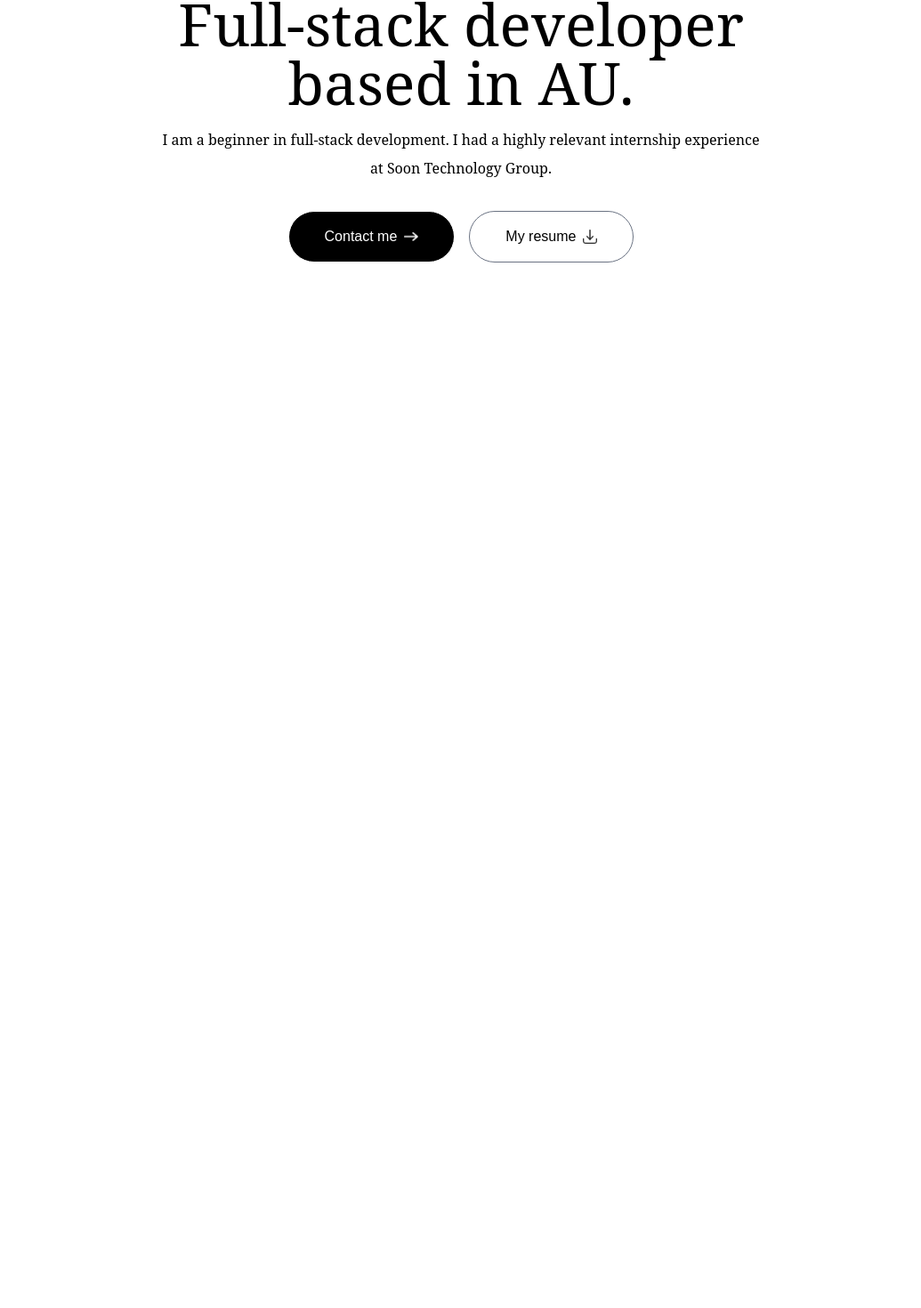
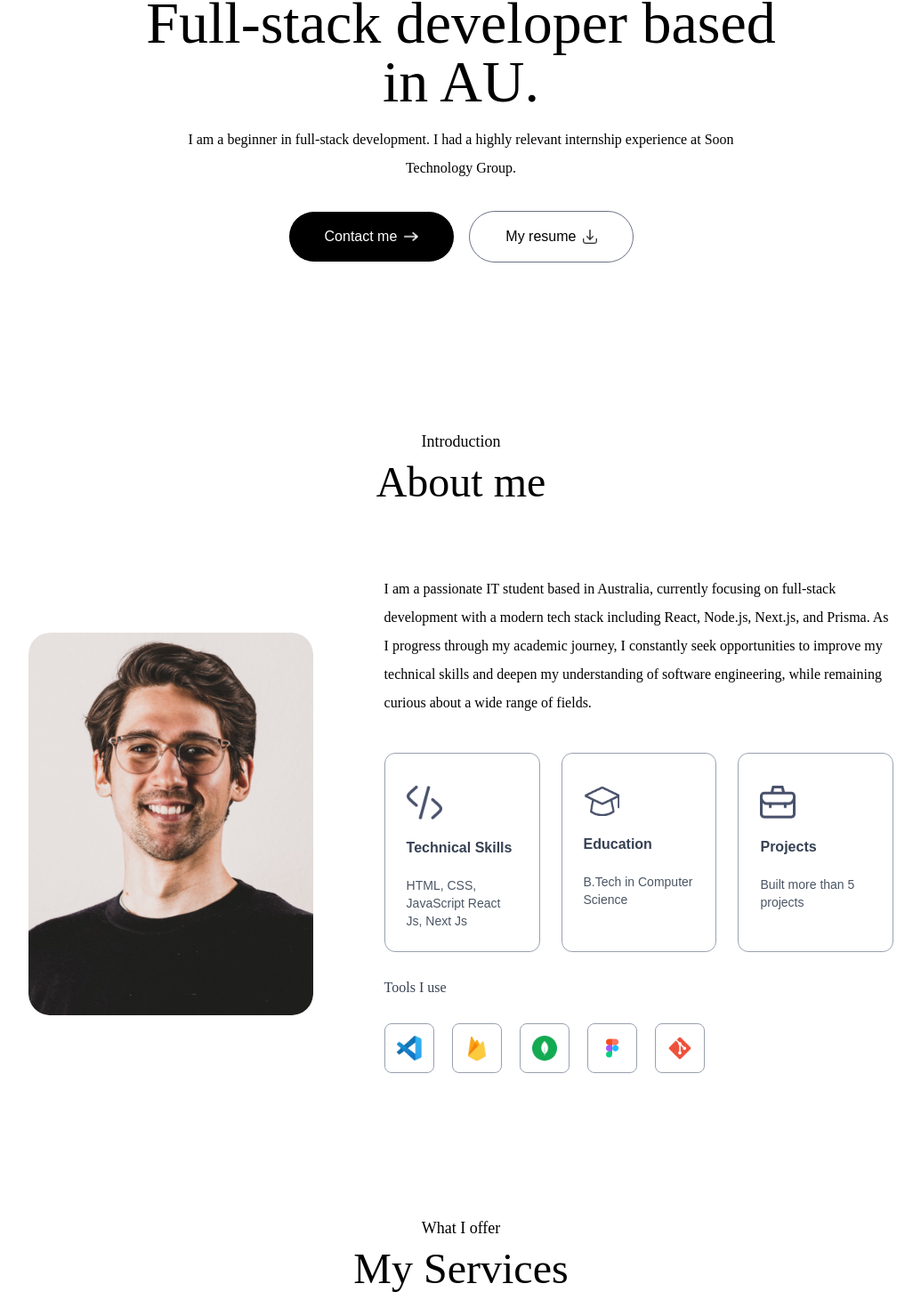
Before and after one commit to shuttle666/My-Profile, a Next.js app: page / in a window 1280 px wide. Shown: the part 358-1828 px from the top of the page at 89% size, without its empty margins (122-1157 px from the left). Before the commit the page ends 800 px from the top, so only its background shows below. Built offline with nearby package versions, Linux system fonts and the light colour scheme; a web font is replaced by a local one.

Commit message:
feat: Add an introduction section.

```diff
--- a/app/components/About.jsx
+++ b/app/components/About.jsx
@@ -1,10 +1,50 @@
 import React from 'react'
+import Image from 'next/image'
+import { assets, infoList, toolsData } from '@/assets/assets'
 
 const About = () => {
   return (
-    <div>
-      <h4>Introduction</h4>
-      <h2>About me</h2>
+    <div id='about' className='w-full px-[12%] py-10 scroll-mt-20'>
+      <h4 className='text-center mb-2 text-lg font-Ovo'>Introduction</h4>
+      <h2 className='text-center text-5xl font-Ovo'>About me</h2>
+
+      {/* 介绍 */}
+      <div className='flex flex-col lg:flex-row items-center gap-20 my-20'>
+        {/* 左侧照片 */}
+        <div className='w-64 sm:w-80 rounded-3xl max-w-none'>
+          <Image src={assets.user_image} alt='user_image' className='w-full rounded-3xl'/>
+        </div>
+
+        {/* 右侧介绍 */}
+        <div className='flex-1'>
+          <p className='mb-10 max-w-2xl font-Ovo'>
+            I am a passionate IT student based in Australia, currently focusing on full-stack development with a modern tech stack including React, Node.js, Next.js, and Prisma. As I progress through my academic journey, I constantly seek opportunities to improve my technical skills and deepen my understanding of software engineering, while remaining curious about a wide range of fields.
+          </p>
+
+          <ul className='grid grid-cols-1 sm:grid-cols-3 gap-6 max-w-2xl'>
+            {infoList.map(({icon, iconDark, title, description}, index)=>(
+              <li className='border-[0.5px] border-gray-400 rounded-xl p-6 cursor-pointer hover:bg-lightHover hover:-translate-y-1 duration-500 hover:shadow-black'
+              key={index}>
+
+                <Image src={icon} alt={title} className='w-10 mt-3'/>
+                <h3 className='my-4 font-semibold text-gray-700'>{title}</h3>
+                <p className='text-gray-600 text-sm'>{description}</p>
+              </li>
+            ))}
+          </ul>
+
+          <h4 className='my-6 text-gray-700 font-Ovo'>Tools I use</h4>
+
+          <ul className='flex item-center gap-3 sm:gap-5'>
+            {toolsData.map((tool, index)=>(
+              <li className='flex items-center justify-center w-12 sm:w-14 aspect-square border border-gray-400 rounded-lg cursor-pointer hover:-translate-y-1 duration-500' key={index}>
+                <Image src={tool} alt='Tool' className='w-5 sm:w-7'/>
+              </li>
+            ))}
+          </ul>
+
+        </div>
+      </div>
     </div>
   )
 }
--- a/app/components/Navbar.jsx
+++ b/app/components/Navbar.jsx
@@ -5,6 +5,8 @@
 const Navbar = () => {
 
   const sideMenuRef = React.useRef();
+
+  const [isScroll, setIsScroll] = React.useState(false)
 
   const openMenu = ()=>{
     sideMenuRef.current.style.transform = 'translateX(-16rem)'
@@ -14,18 +16,28 @@
     sideMenuRef.current.style.transform = 'translateX(16rem)'
   }
 
+  React.useEffect(()=>{
+    window.addEventListener('scroll', ()=>{
+      if(scrollY > 50){
+        setIsScroll(true)
+      }else{
+        setIsScroll(false)
+      }
+    })
+  },[])
+
   return (
     <>
     <div className='fixed top-0 right-0 w-11/12 -z-50 translate-y-[-80%]'>
       <Image src={assets.header_bg_color} alt='header_bg_color' className='w-full'/>
     </div>
 
-    <nav className='flex justify-between items-center w-full fixed px-5 lg:px-8 xl:px-[8%] py-4 z-50'>
+    <nav className={`w-full fixed px-5 lg:px-8 xl:px-[8%] py-4 flex items-center justify-between z-50 ${isScroll ? "bg-white/30 backdrop-blur-lg shadow-sm" : ""}`}>
       <a href="#top">
         <Image src={assets.logo} alt="logo" className='w-28 cursor-pointer mr-14'/>
       </a>
 
-        <ul className='hidden md:flex items-center gap-6 lg:gap-8 rounded-full px-12 py-3 bg-white shadow-sm bg-opacity-50'>
+        <ul className={`hidden md:flex items-center gap-6 lg:gap-8 rounded-full px-12 py-3 ${isScroll ? "" : "bg-white/50 shadow-sm"}`}>
           <li><a className='font-Ovo' href="#top">Home</a></li>
           <li><a className='font-Ovo' href="#about">About me</a></li>
           <li><a className='font-Ovo' href="#services">Services</a></li>
--- /dev/null
+++ b/app/components/Services.jsx
@@ -0,0 +1,21 @@
+import React from 'react'
+
+const Services = () => {
+  return (
+    <div id='services' className='w-full px-[12%] py-10 scroll-mt-20'>
+      <h4 className='text-center mb-2 text-lg font-Ovo'>What I offer</h4>
+      <h2 className='text-center text-5xl font-Ovo'>My Services</h2>
+
+      <p className='text-center max-w-2xl mx-auto mt-5 mb-12 font-Ovo'>
+        I offer a range of services to help businesses and individuals reach their full potential.
+      </p>
+
+
+      <div>
+
+      </div>
+    </div>
+  )
+}
+
+export default Services
--- a/app/globals.css
+++ b/app/globals.css
@@ -1,12 +1,15 @@
 @import "tailwindcss";
 
 @theme{
-  --color-lightHover: '#fcf4ff';
-  --color-darkHover: '#2a004a';
-  --color-darkTheme: '#11001F';
+  --color-lightHover: #fcf4ff;
+  --color-darkHover: #2a004a;
+  --color-darkTheme: #11001F;
 
-  --font-Outfit: "Outfit", "sans-serif";
-  --font-Ovo: "Ovo", "serif";
+  --font-Outfit: Outfit, sans-serif;
+  --font-Ovo: Ovo, serif;
+
+  --shadow-black: 4px 4px 0 #000;
+  --shadow-white: 4px 4px 0 #fff;
 }
 
 /* * {
--- a/app/layout.js
+++ b/app/layout.js
@@ -18,7 +18,7 @@
 
 export default function RootLayout({ children }) {
   return (
-    <html lang="en">
+    <html lang="en" className="scroll-smooth">
       <body
         className={`${outfit.className} ${ovo.className} antialiased leading-8 overflow-x-hidden`}
       >
--- a/app/page.js
+++ b/app/page.js
@@ -1,12 +1,16 @@
 'use client'
 import Navbar from './components/Navbar'
 import Header from './components/Header'
+import About from './components/About'
+import Services from './components/Services'
 
 export default function Home() {
   return (
     <>
     <Navbar/>
     <Header/>
+    <About/>
+    <Services/>
     </>
   );
 }
--- a/assets/assets.js
+++ b/assets/assets.js
@@ -107,7 +107,7 @@
 ]
 
 export const infoList = [
-    { icon: assets.code_icon, iconDark: assets.code_icon_dark, title: 'Languages', description: 'HTML, CSS, JavaScript React Js, Next Js' },
+    { icon: assets.code_icon, iconDark: assets.code_icon_dark, title: 'Technical Skills', description: 'HTML, CSS, JavaScript React Js, Next Js' },
     { icon: assets.edu_icon, iconDark: assets.edu_icon_dark, title: 'Education', description: 'B.Tech in Computer Science' },
     { icon: assets.project_icon, iconDark: assets.project_icon_dark, title: 'Projects', description: 'Built more than 5 projects' }
 ];
```
